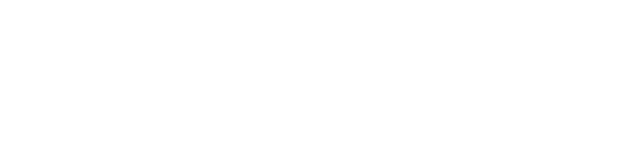
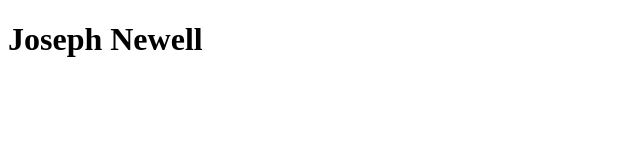
Before and after one commit to Smootropic/Just_Joe, a plain HTML site: page Index.html in a window 1280 px wide. Shown: the whole page, without its empty margins (0-640 px from the left). Drawn offline with Linux system fonts and the light colour scheme.

Commit message:
name placed inside h1 element

```diff
--- a/Index.html
+++ b/Index.html
@@ -6,6 +6,7 @@
     <title>About Me</title>
 </head>
 <body>
+    <h1>Joseph Newell</h1>
 
 </body>
 </html>
```
Also changed, not shown: 1 other file.
